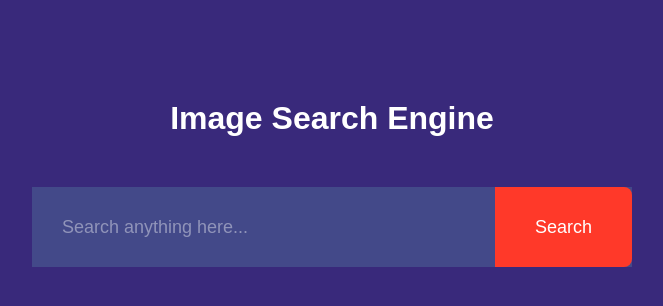
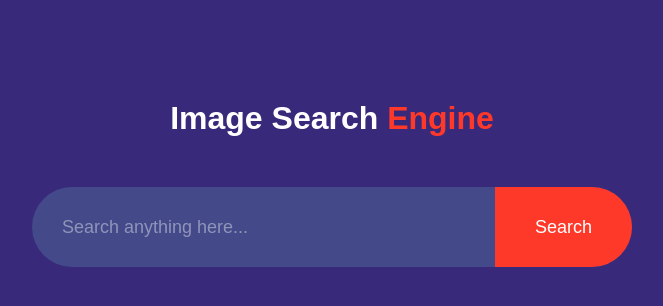
Before and after one commit to Abu10thahir7-github/Image-Search-Engine-Sample, a plain HTML site: page index.html in a window 1280 px wide. Shown: the whole page, without its empty margins (308-971 px from the left). Drawn offline with Linux system fonts and the light colour scheme.

Commit message:
Responesive

```diff
--- a/index.html
+++ b/index.html
@@ -7,7 +7,7 @@
     <link rel="stylesheet" href="style.css">
 </head>
 <body>
-    <h1>Image Search Engine</h1>
+    <h1 class="header"> Image Search <span style="color: #ff3929;"> Engine</span> </h1>
     <form id="search-form">
         <input type="text" id="search-box" placeholder="Search anything here...">
         <button>Search</button>
--- a/script.js
+++ b/script.js
@@ -12,7 +12,7 @@ let page = 1;
     keyword =searchBox.value;
     const url = `https://api.unsplash.com/search/photos?page=${page}&query=${keyword}&client_id=${accessKey}&per_page=12`
 
-
+    console.log(url);
     const response = await fetch(url);
     const data = await response.json();
     if(page === 1){
--- a/style.css
+++ b/style.css
@@ -14,14 +14,15 @@ h1{
     margin: 100px auto 50px;
     font-weight: 600;
 }
+
 form{
     width: 90%;
     max-width: 600px;
     margin: auto;
+    border-radius: 50px;
     height: 80px;
     background: #434989;
     display: flex;
-    border-radius: 8x;
 
 }
 form input{
@@ -42,9 +43,16 @@ form button{
     font-size: 18px;
     border: 0;
     outline: 0;
-    border-top-right-radius: 8px;
-    border-bottom-right-radius: 8px;
+    border-top-right-radius: 50px;
+    border-bottom-right-radius: 50px;
     cursor: pointer;
+    transition:  0.5s;
+
+
+ }
+ form button:hover{
+    background-color: #fff;
+    color: #000;
  }
  ::placeholder{
     color: #ffffff69;
@@ -80,3 +88,14 @@ form button{
  #search-result :hover{
     transform: scale(1.1);
 }
+@media only screen and (max-width: 600px) {
+   #search-result{
+    grid-template-columns: 1fr  ;
+   }
+  }
+  form{
+    width: 90%;
+    max-width: 600px;
+    display: flex;
+    justify-content: center;
+  }
```
